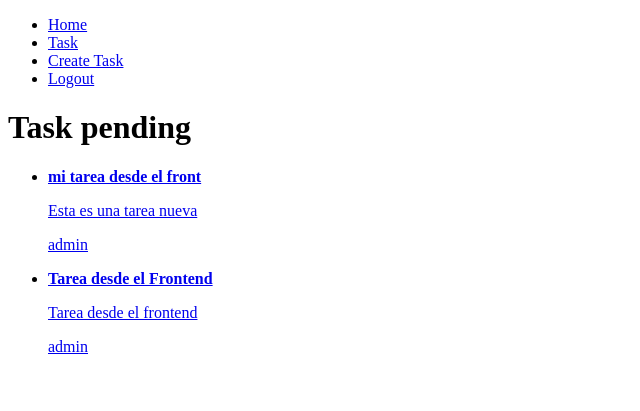
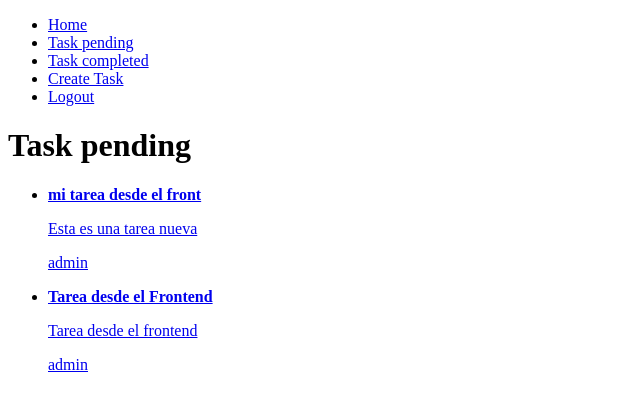
Before and after one commit to fabioc9675/SoftwareDevelopmentPrjs, a Django app: page /task/ in a window 1280 px wide. Shown: the top 411 px of the page, without its empty margins (0-640 px from the left). Run offline with Django 4.2, Linux system fonts and the light colour scheme; a user stored in the database is signed in; data comes from the database, SQL or seed files in the repository.

Commit message:
view completed task on task template

```diff
--- a/CRUD_Django/djangocrud/urls.py
+++ b/CRUD_Django/djangocrud/urls.py
@@ -24,6 +24,7 @@ urlpatterns = [
     path('', views.home, name='home'),
     path('signup/', views.signup, name='signup'),
     path('task/', views.task, name='task'),
+    path('task_completed/', views.task_completed, name='task_completed'),
     path('task/create/', views.create_task, name='create_task'),
     path('task/<int:task_id>/', views.task_detail, name='task_detail'),
     path('task/<int:task_id>/complete',
--- a/CRUD_Django/task/templates/base.html
+++ b/CRUD_Django/task/templates/base.html
@@ -15,7 +15,10 @@
 
         {% if user.is_authenticated %}
         <li>
-          <a href="/task">Task</a>
+          <a href="{% url 'task' %}">Task pending</a>
+        </li>
+        <li>
+          <a href="{% url 'task_completed' %}">Task completed</a>
         </li>
         <li>
           <a href="/task/create/">Create Task</a>
--- a/CRUD_Django/task/templates/task.html
+++ b/CRUD_Django/task/templates/task.html
@@ -12,6 +12,8 @@
       {% else %} {{task.title}} {% endif %}
       <p>{{task.description}}</p>
       <p>{{task.user.username}}</p>
+
+      <p>{{task.datecompleted|date:'M j Y:i'}}</p>
     </a>
   </li>
   {% endfor %}
--- a/CRUD_Django/task/views.py
+++ b/CRUD_Django/task/views.py
@@ -44,6 +44,12 @@ def signup(request):
 
 def task(request):
     tasks = Task.objects.filter(user=request.user, datecompleted__isnull=True)
+    return render(request, 'task.html', {'tasks': tasks})
+
+
+def task_completed(request):
+    tasks = Task.objects.filter(
+        user=request.user, datecompleted__isnull=False).order_by('-datecompleted')
     return render(request, 'task.html', {'tasks': tasks})
 
 
```
